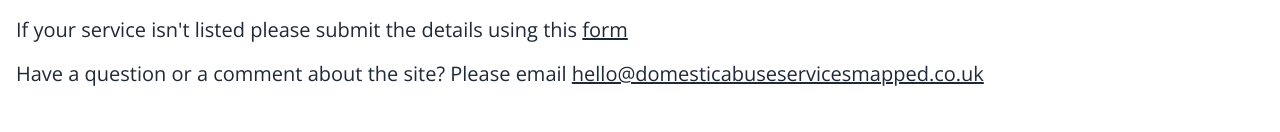
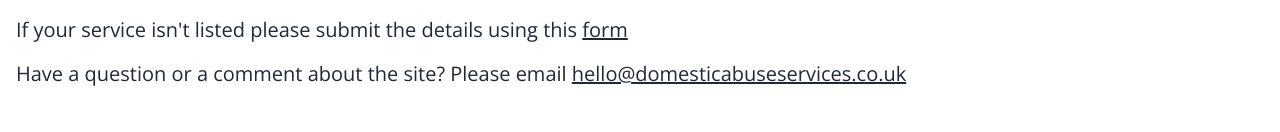
Before and after one commit to Moggach/domestic-abuse-services-mapped, a Next.js app: page /about in a window 1280 px wide. Shown: the part 168-300 px from the top of the page. Built offline with nearby package versions, Linux system fonts and the light colour scheme.

Commit message:
correct email address on about page

```diff
--- a/src/app/about/page.js
+++ b/src/app/about/page.js
@@ -6,7 +6,7 @@ const About = () => {
     <div className="flex flex-col gap-4 text-xl">
     <p>Domestic abuse services mapped is a project built and maintained by <a className="underline" href="https://github.com/Moggach">Moggach</a></p>
     <p>If your service isn't listed please submit the details using this <a className="underline" href="https://airtable.com/appksbQlVr07Kxadu/pagEkSrTVCs0yk2OS/form">form</a> </p>
-    <p>Have a question or a comment about the site? Please email <a className="underline" href="mailto:hello@domesticabuseservicesmapped.co.uk">hello@domesticabuseservicesmapped.co.uk</a></p>
+    <p>Have a question or a comment about the site? Please email <a className="underline" href="mailto:hello@domesticabuseservices.co.uk">hello@domesticabuseservices.co.uk</a></p>
     </div>
 
 
```
